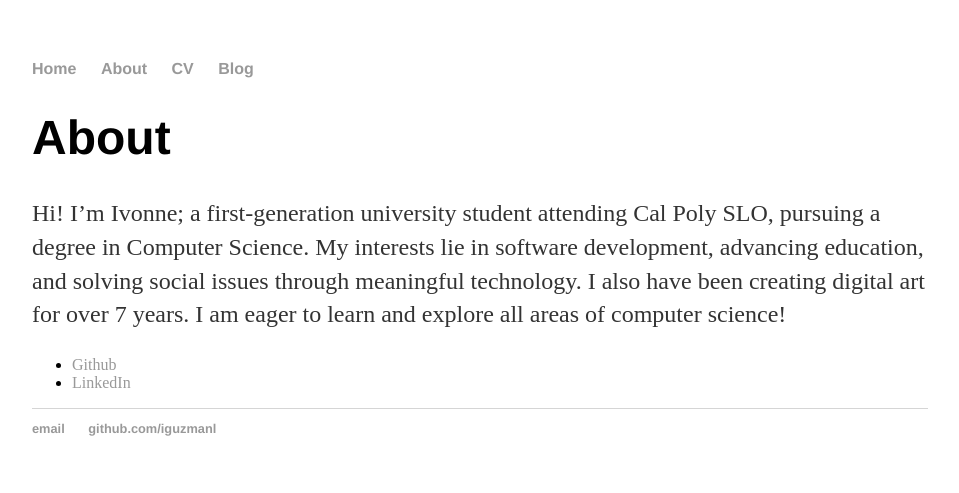
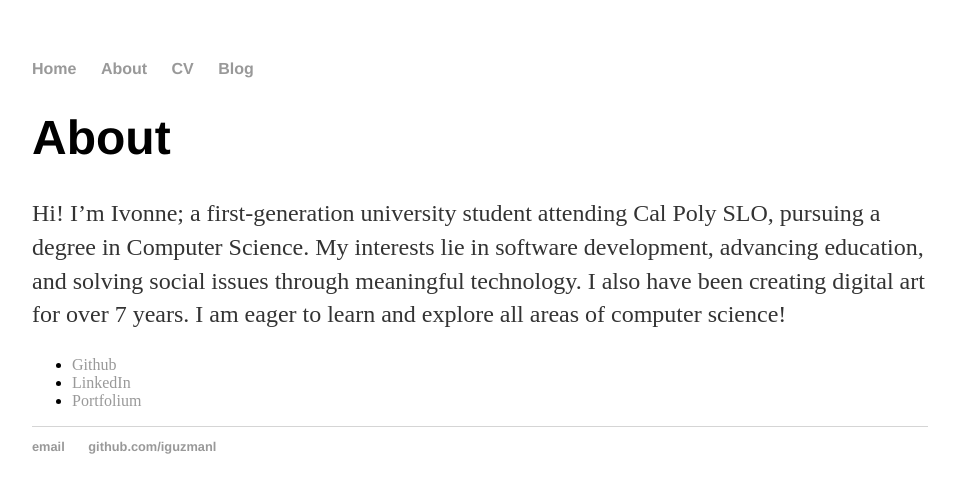
Before and after one commit to iguzmanl/iguzmanl.github.io, a Jekyll site: the page built from about/index.html, in a window 1280 px wide. Shown: the top 493 px of the page, without its empty margins (160-1119 px from the left). Built offline with Jekyll 4.4.1, drawn with Linux system fonts in a browser that asks for light colours.

Commit message:
Update index.html

```diff
--- a/about/index.html
+++ b/about/index.html
@@ -11,5 +11,6 @@
 			<ul class="contacts">
 				<li><a href="https://www.github.com/iguzmanl">Github</a></li>
 				<li><a href="https://www.linkedin.com/in/iguzmanl/">LinkedIn</a></li>
+				<li><a href="https://portfolium.com/iguzmanl">Portfolium</a></li>
 				</ul>
 		</div>
```
